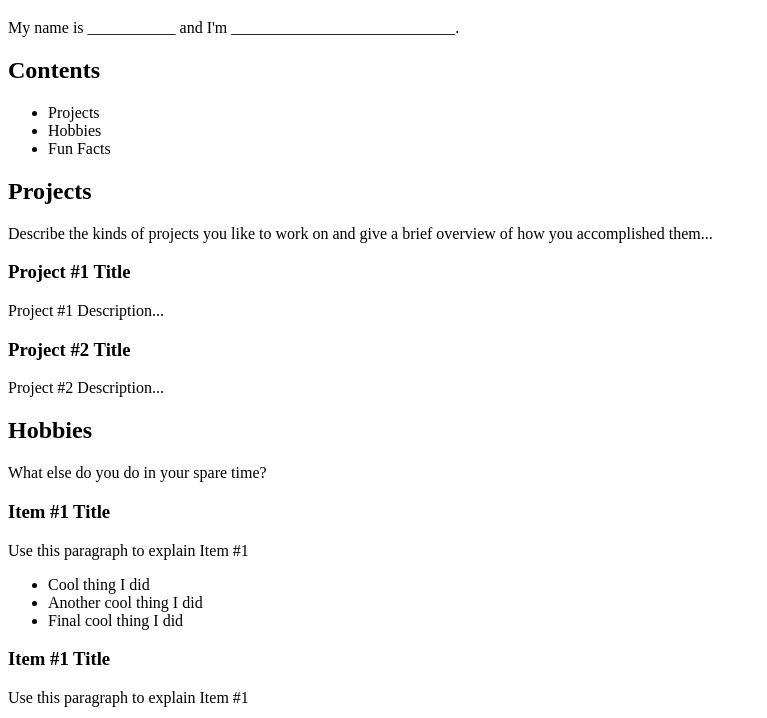
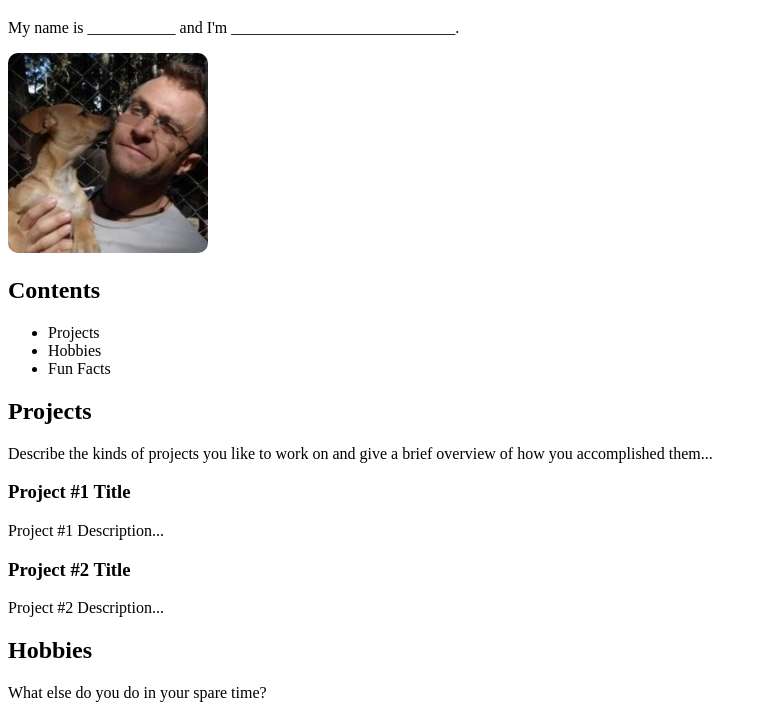
Before and after one commit to dladowitz/railsbridge_front_end_stuff, a plain HTML site: page index.html in a window 1280 px wide. Shown: the part 61-779 px from the top of the page, without its empty margins (0-767 px from the left). Drawn offline with Linux system fonts and the light colour scheme.

Commit message:
adding photo

```diff
--- a/index.html
+++ b/index.html
@@ -17,6 +17,7 @@
     <div class="content clearfix">
       <!-- Page Navigation -->
       <div id="nav">
+        <img src="resources/david.jpg" style='border-radius: 10px; width: 200px'>
         <h2>Contents</h2>
 
         <ul>
```
Also changed, not shown: resources/david.jpg (added), resources/layout.css (line endings or trailing spaces).
